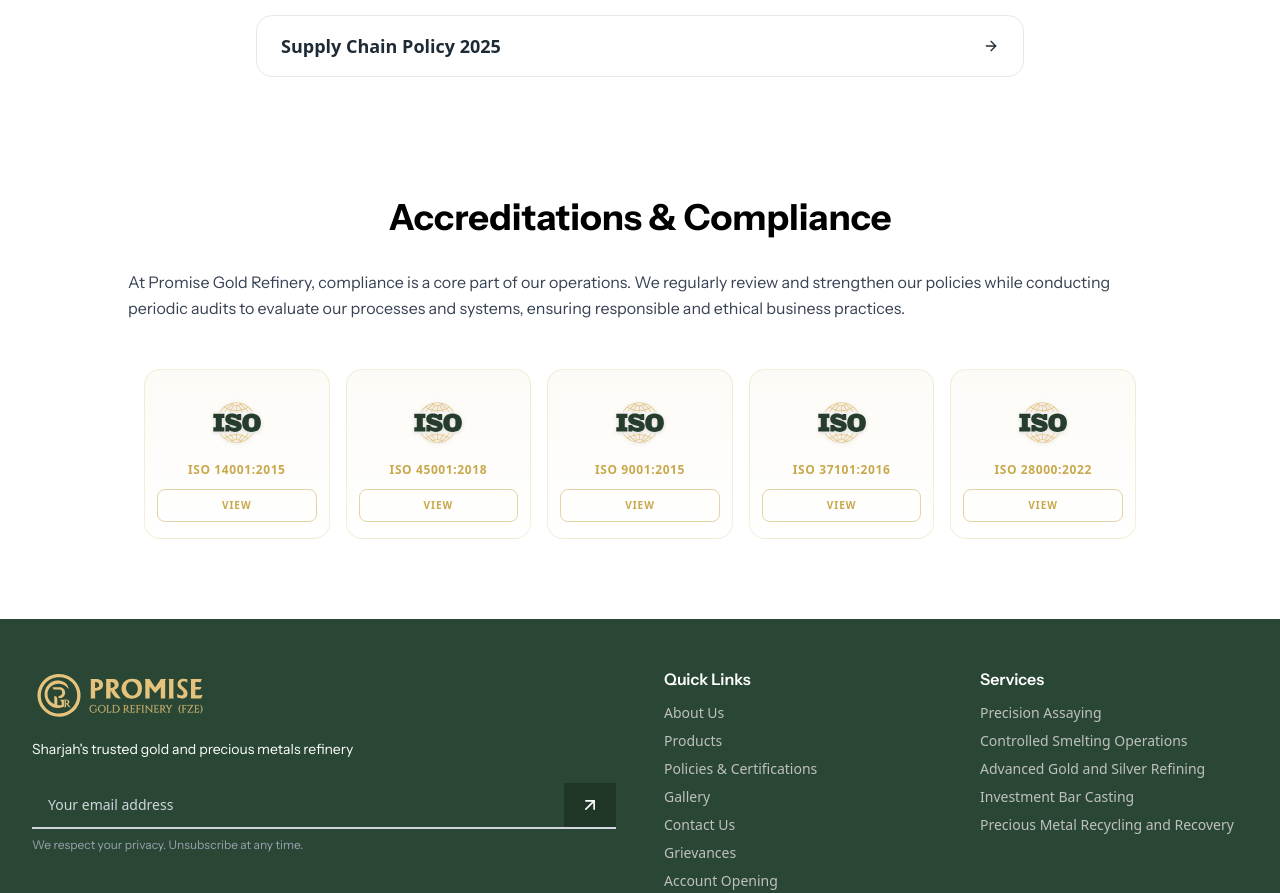
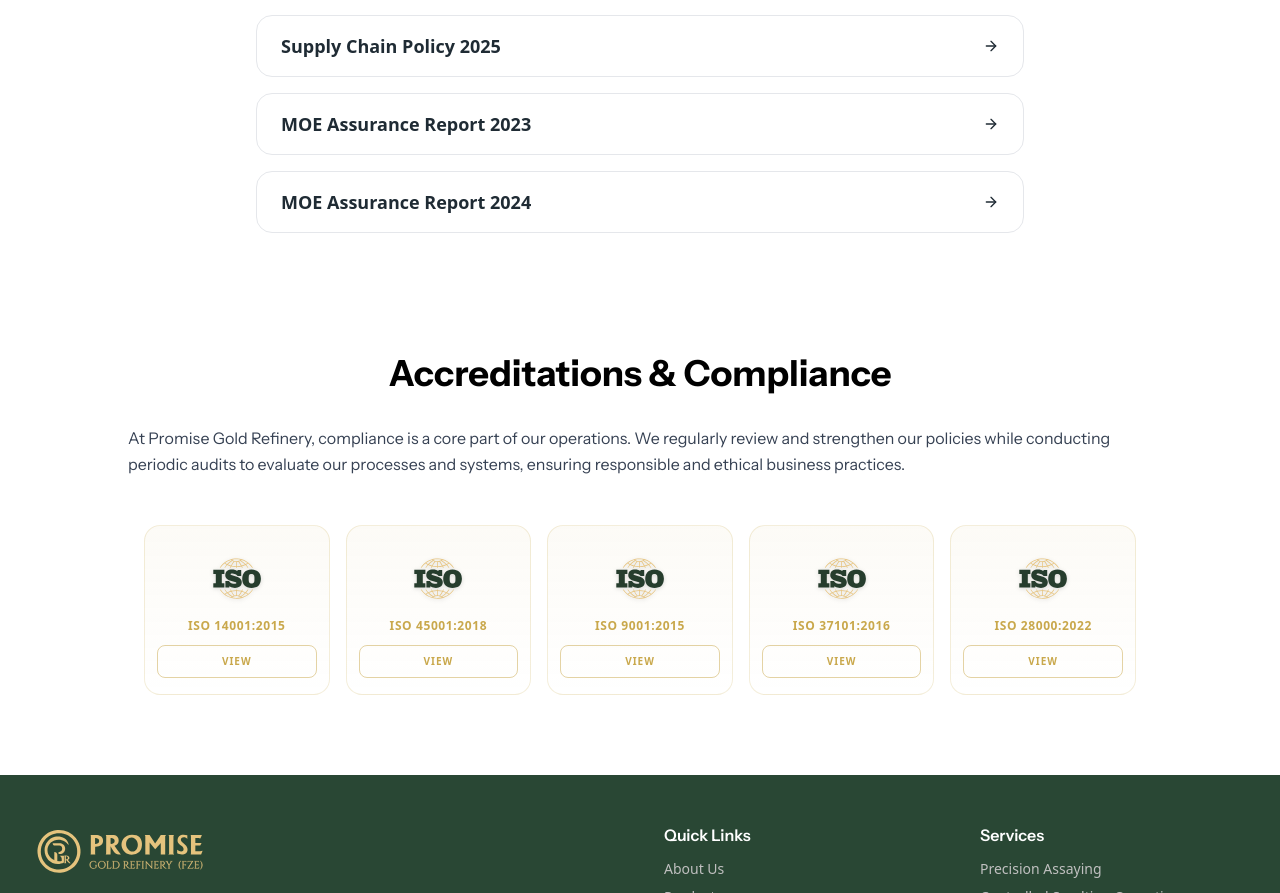
Before and after one commit to AurifyAE/promise-website, a Next.js app: page /certificate-and-policies in a window 1280 px wide. Shown: the part 1009-1902 px from the top of the page. Built offline with nearby package versions, Linux system fonts and the light colour scheme.

Commit message:
feat: implement certificate and policies page with PDF modal and updated documentation

```diff
--- a/app/certificate-and-policies/page.tsx
+++ b/app/certificate-and-policies/page.tsx
@@ -39,6 +39,14 @@
     title: "Supply Chain Policy 2025",
     href: "/pdfs/policies/Supply Chain Policy 2025.pdf",
   },
+  {
+    title: "MOE Assurance Report 2023",
+    href: "/pdfs/policies/MOE-MD-68 Assurance Report 2023.pdf",
+  },
+  {
+    title: "MOE Assurance Report 2024",
+    href: "/pdfs/policies/MOE-MD-68 Assurance Report 2024.pdf",
+  }
 ];
 
 const accreditations = [
```
Also changed, not shown: 2 other files (tests, documents, lock files or other folders).
